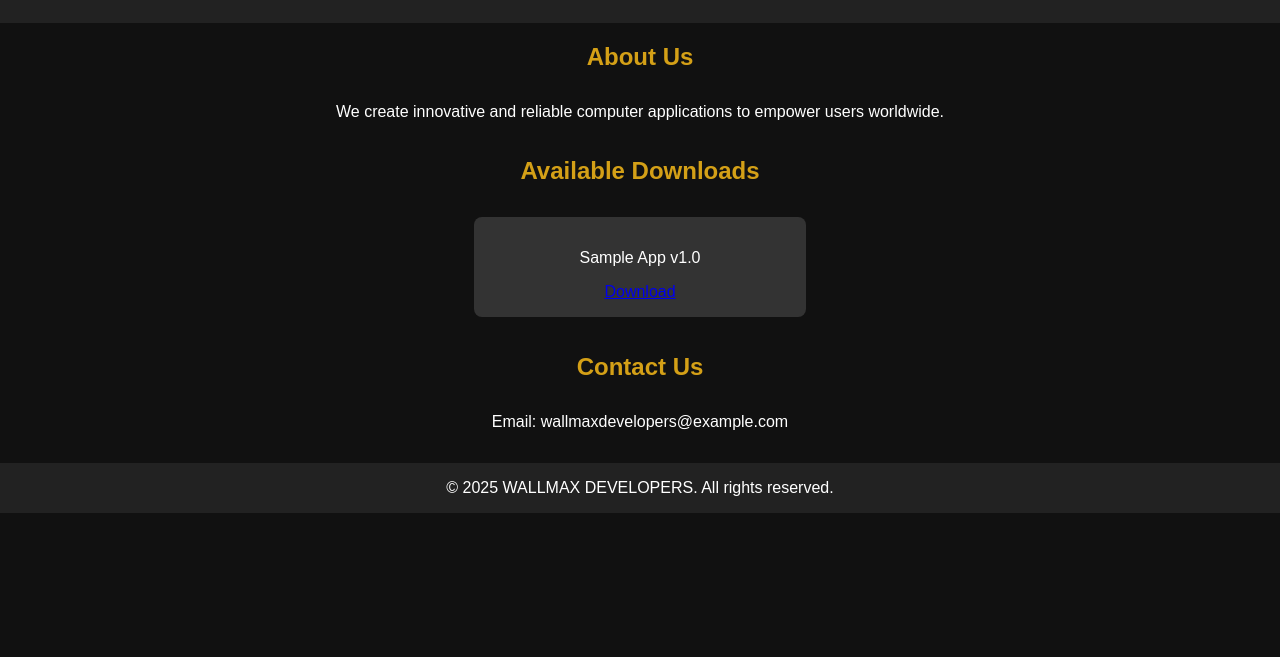
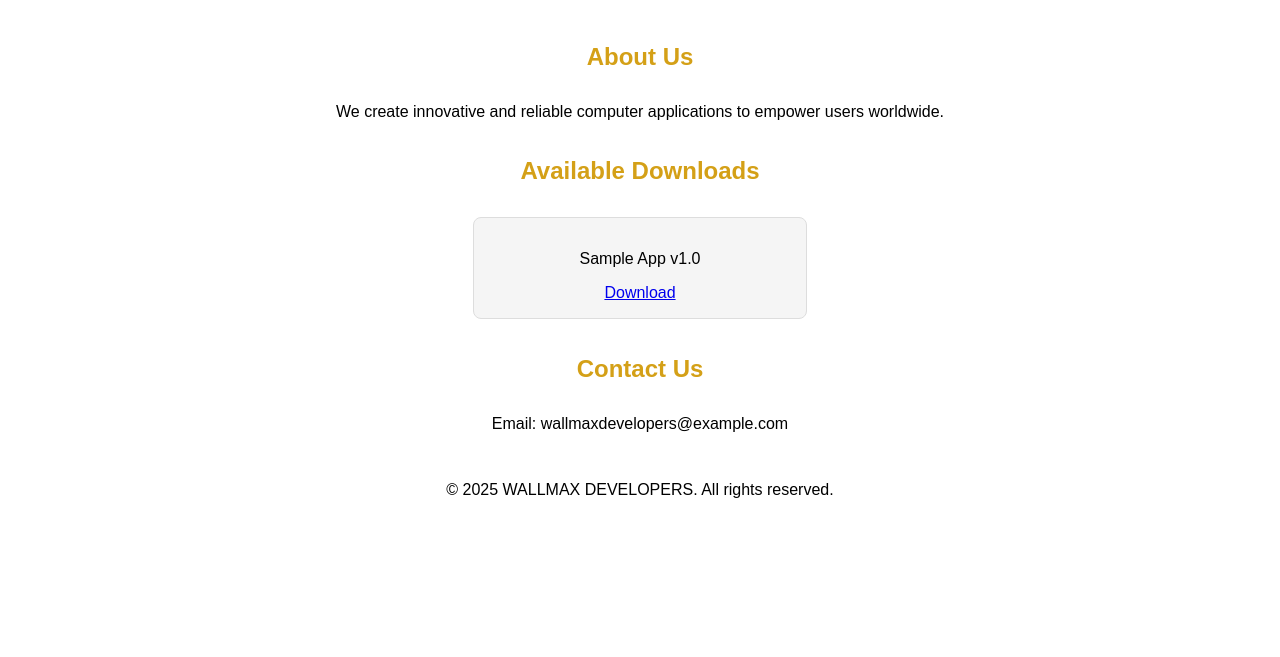
Before and after one commit to wallmugoh-tech/WALLMAX-DEVELOPERS-WEBSITE, a plain HTML site: page index.html in a window 1280 px wide. Shown: the part 143-800 px from the top of the page. Drawn offline with Linux system fonts and the light colour scheme.

Commit message:
Update index.html

```diff
--- a/index.html
+++ b/index.html
@@ -5,8 +5,16 @@
   <meta name="viewport" content="width=device-width, initial-scale=1.0">
   <title>WALLMAX DEVELOPERS</title>
   <style>
-    body {font-family: Arial, sans-serif; margin:0; padding:0; text-align:center; background:#111; color:#fff;}
-    header {background:#222; padding:1rem;}
+   body {
+  font-family: Arial, sans-serif;
+  margin:0;
+  padding:0;
+  text-align:center;
+  background:#fff;  /* White background */
+  color:#000;       /* Black text */
+}
+
+    header {background:#fff; padding:1rem; color:#000;}
     header img {height:50px;}
     .section-heading {
       text-align:center; color:#D4A017; margin-bottom:1rem; position:relative; display:inline-block;
@@ -16,8 +24,17 @@
       border-radius:2px; transition:all 0.4s ease-in-out; transform:translateX(-50%);
     }
     .section-heading:hover::after {width:50px;}
-    .download-card {background:#333; padding:1rem; margin:1rem auto; width:300px; border-radius:8px;}
-    footer {background:#222; padding:1rem; margin-top:2rem;}
+    .download-card {
+  background:#f5f5f5; /* Light gray */
+  color:#000;         /* Black text */
+  padding:1rem;
+  margin:1rem auto;
+  width:300px;
+  border-radius:8px;
+  border:1px solid #ddd; /* subtle border */
+}
+
+footer {background:#fff; padding:1rem; margin-top:2rem; color:#000;}
     #backToTop {display:none; position:fixed; bottom:20px; right:30px; background:#D4A017; color:#111;
       padding:10px; border:none; border-radius:5px; cursor:pointer;}
   </style>
```
